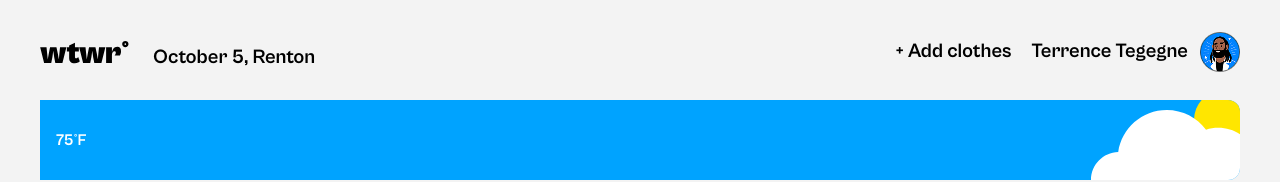
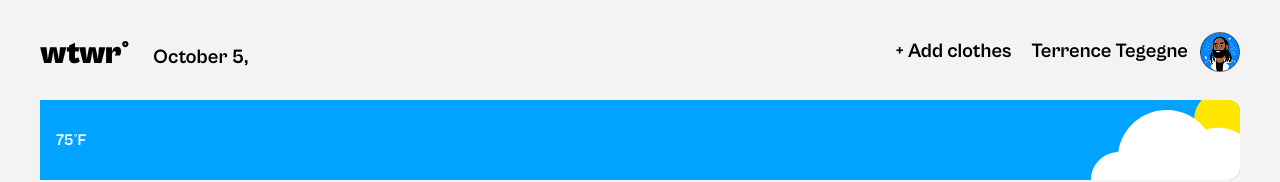
Before and after one commit to tcatt71/se_project_react, a React (Vite) app: page / in a window 1280 px wide. Shown: the top 182 px of the page. Built offline with nearby package versions, Linux system fonts and the light colour scheme; no server answers.

Commit message:
feat(header): implement location display

```diff
--- a/src/components/App.jsx
+++ b/src/components/App.jsx
@@ -4,22 +4,24 @@ import Main from "./Main";
 import WeatherCard from "./WeatherCard";
 import Footer from "./Footer";
 import * as weatherApi from "../utils/weatherApi";
-import { useEffect } from "react";
+import { useEffect, useState } from "react";
 
 function App() {
+  const [location, setLocation] = useState("");
+
   useEffect(() => {
     weatherApi
       .fetchData()
       .then((res) => res.json())
       .then((data) => {
-        console.log(data);
+        setLocation(data.name);
       });
   }, []);
 
   return (
     <div className="app">
       <AppContainer>
-        <Header />
+        <Header location={location} />
         <Main>
           <WeatherCard />
         </Main>
--- a/src/components/Header.jsx
+++ b/src/components/Header.jsx
@@ -8,12 +8,14 @@ const currentDate = new Date().toLocaleString("default", {
 
 function handleButtonClick() {}
 
-function Header() {
+function Header({ location }) {
   return (
     <header className="header app-container__header">
       <div className="header__container">
         <img className="header__logo" src={logo} alt="Logo" />
-        <span className="header__date-location">{currentDate}, Renton</span>
+        <span className="header__date-location">
+          {currentDate}, {location}
+        </span>
       </div>
       <div className="header__container">
         <button className="header__button" onClick={handleButtonClick}>
```
